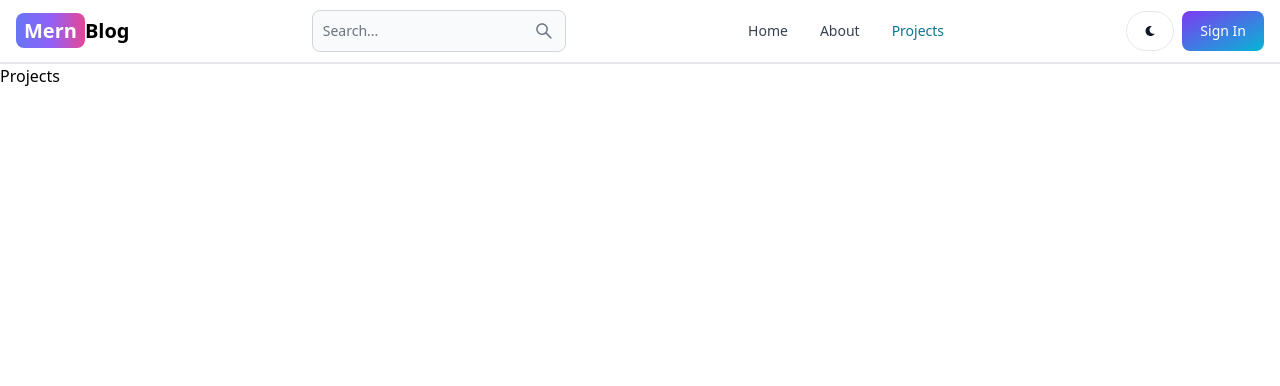
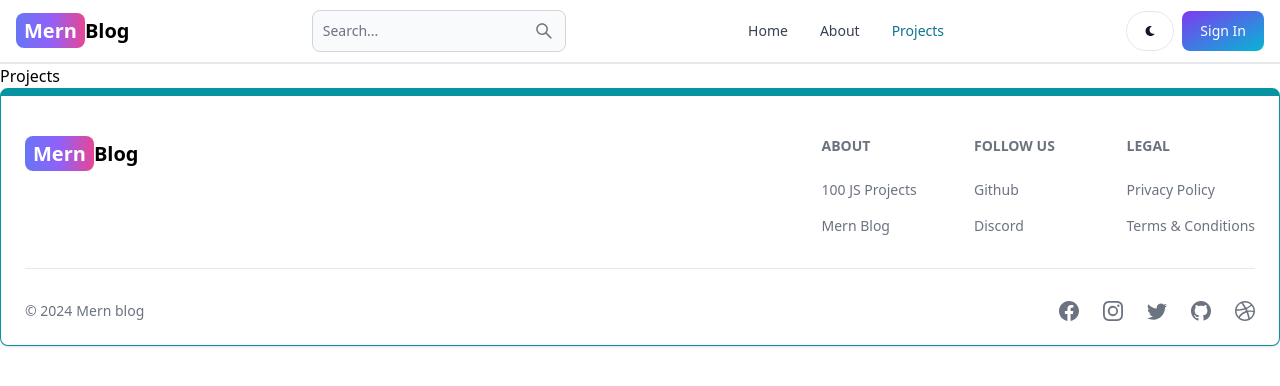
Before and after one commit to manovarun/mern-blog, a React (Vite) app in the folder client/: page /projects in a window 1280 px wide. Shown: the top 386 px of the page. Built offline with nearby package versions, Linux system fonts and the light colour scheme.

Commit message:
Footer Component setup

```diff
--- a/client/src/App.jsx
+++ b/client/src/App.jsx
@@ -6,6 +6,7 @@
 import Dashboard from './pages/Dashboard';
 import Projects from './pages/Projects';
 import Header from './components/Header';
+import Footer from './components/Footer';
 function App() {
   return (
     <BrowserRouter>
@@ -18,6 +19,7 @@
         <Route path="/dashboard" element={<Dashboard />}></Route>
         <Route path="/projects" element={<Projects />}></Route>
       </Routes>
+      <Footer />
     </BrowserRouter>
   );
 }
--- /dev/null
+++ b/client/src/components/Footer.jsx
@@ -0,0 +1,79 @@
+import { Footer } from 'flowbite-react';
+import { Link } from 'react-router-dom';
+import {
+  BsFacebook,
+  BsInstagram,
+  BsTwitter,
+  BsGithub,
+  BsDribbble,
+} from 'react-icons/bs';
+
+export default function FooterCom() {
+  return (
+    <Footer container className="border border-t-8 border-teal-500">
+      <div className="w-full max-w-7xl mx-auto">
+        <div className="grid w-full justify-between sm:flex md:grid-cols-1">
+          <div className="mt-5">
+            <Link
+              to="/"
+              className="self-center whitespace-nowrap text-lg sm:text-xl font-semibold dark:text-white"
+            >
+              <span className="px-2 py-1 bg-gradient-to-r from-indigo-500 via-purple-500 to-pink-500 rounded-lg text-white">
+                Mern
+              </span>
+              Blog
+            </Link>
+          </div>
+          <div className="grid grid-cols-2 gap-8 mt-4 sm:grid-cols-3 sm:gap-6">
+            <div>
+              <Footer.Title title="About" />
+              <Footer.LinkGroup col>
+                <Footer.Link href="#" rel="noopener noreferrer">
+                  100 JS Projects
+                </Footer.Link>
+                <Footer.Link
+                  href="/about"
+                  target="_blank"
+                  rel="noopener noreferrer"
+                >
+                  Mern Blog
+                </Footer.Link>
+              </Footer.LinkGroup>
+            </div>
+            <div>
+              <Footer.Title title="Follow us" />
+              <Footer.LinkGroup col>
+                <Footer.Link href="#" target="_blank" rel="noopener noreferrer">
+                  Github
+                </Footer.Link>
+                <Footer.Link href="#">Discord</Footer.Link>
+              </Footer.LinkGroup>
+            </div>
+            <div>
+              <Footer.Title title="Legal" />
+              <Footer.LinkGroup col>
+                <Footer.Link href="#">Privacy Policy</Footer.Link>
+                <Footer.Link href="#">Terms &amp; Conditions</Footer.Link>
+              </Footer.LinkGroup>
+            </div>
+          </div>
+        </div>
+        <Footer.Divider />
+        <div className="w-full sm:flex sm:items-center sm:justify-between">
+          <Footer.Copyright
+            href="#"
+            by="Mern blog"
+            year={new Date().getFullYear()}
+          />
+          <div className="flex gap-6 sm:mt-0 mt-4 sm:justify-center">
+            <Footer.Icon href="#" icon={BsFacebook} />
+            <Footer.Icon href="#" icon={BsInstagram} />
+            <Footer.Icon href="#" icon={BsTwitter} />
+            <Footer.Icon href="#" icon={BsGithub} />
+            <Footer.Icon href="#" icon={BsDribbble} />
+          </div>
+        </div>
+      </div>
+    </Footer>
+  );
+}
```
